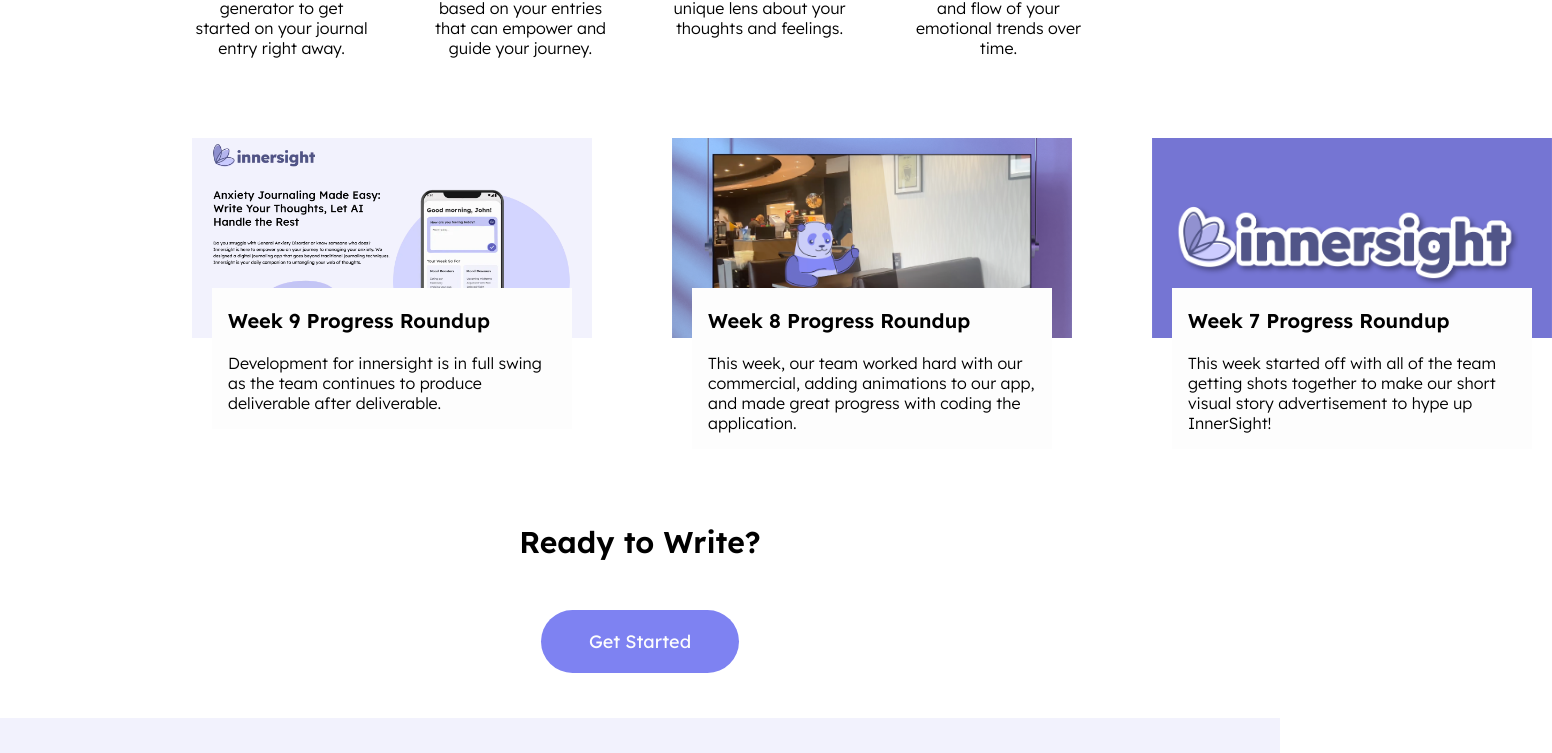
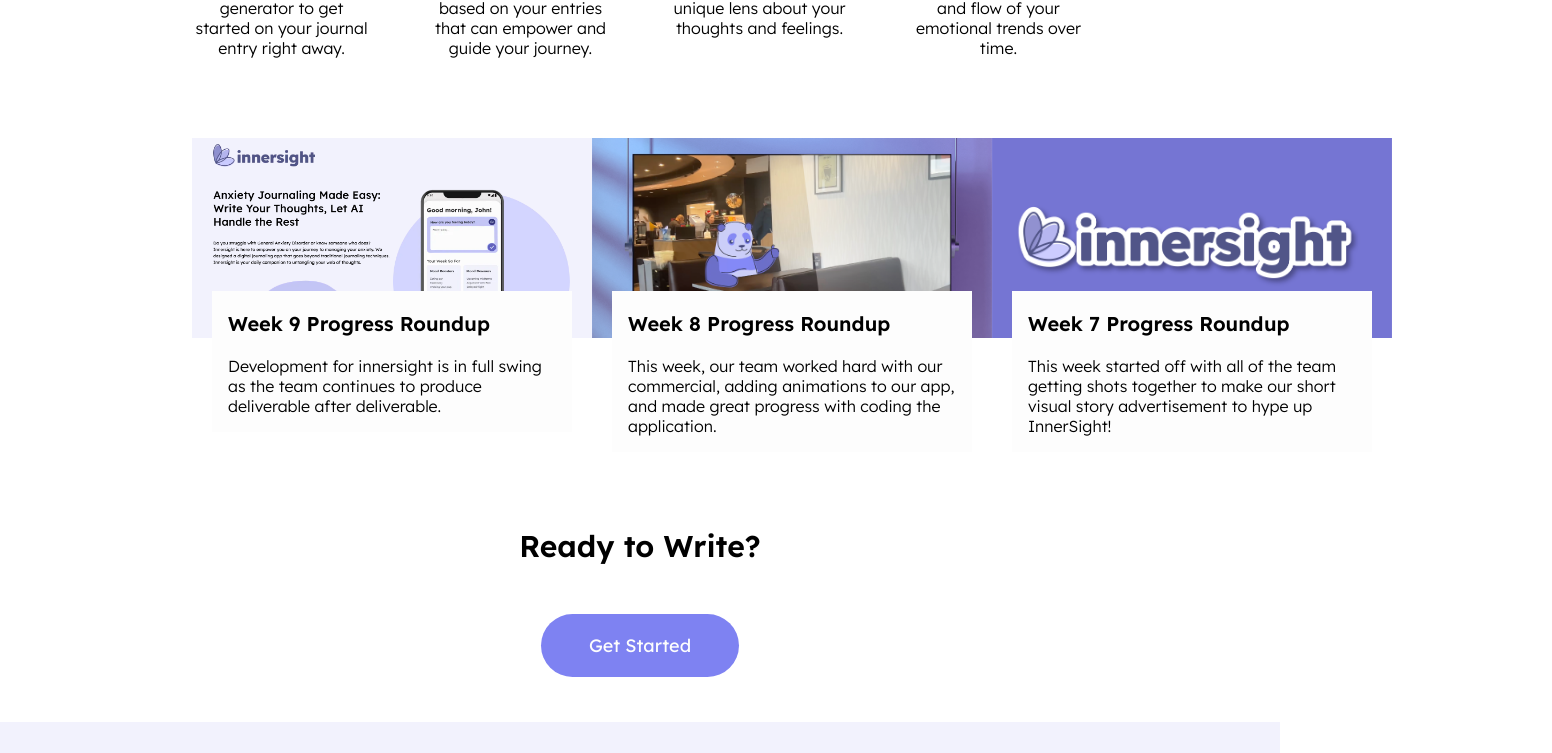
Before and after one commit to Mariessa-Pinto/innersight-customer-landing, a Next.js app: page / in a window 1280 px wide. Shown: the part 1211-1964 px from the top of the page, 1552 px wide, since content can reach past the window. Built offline with nearby package versions, Linux system fonts and the light colour scheme.

Commit message:
realigned the blog posts

```diff
--- a/components/BenefitsSection/Benefits.js
+++ b/components/BenefitsSection/Benefits.js
@@ -37,14 +37,14 @@
                 {
                     blogInfo && blogInfo.post.map((blog, indexBlog) => {
                         return (
-                            <div key={indexBlog}>
+                            <div
+                                key={indexBlog}
+                                className={styles.blogContainer}>
                                 <Link href={blog.link} className={styles.links}>
-                                    <div className={styles.blogContainer}>
-                                        <Image src={blog.img} width={400} height={200} className={styles.blogImage} />
-                                        <div className={styles.blogText}>
-                                            <h3>{blog.title}</h3>
-                                            <p>{blog.excerpt}</p>
-                                        </div>
+                                    <Image src={blog.img} width={400} height={200} className={styles.blogImage} />
+                                    <div className={styles.blogText}>
+                                        <h3>{blog.title}</h3>
+                                        <p>{blog.excerpt}</p>
                                     </div>
                                 </Link>
                             </div>
--- a/components/BenefitsSection/Benefits.module.css
+++ b/components/BenefitsSection/Benefits.module.css
@@ -1,105 +1,116 @@
-.main{
+.main {
     display: flex;
     flex-direction: column;
     gap: 4em;
 }
 
-.links{
+.links {
     text-decoration: none;
     color: inherit;
 }
 
-.links:hover{
+.links:hover {
     color: #6164C3;
 }
 
-.benefits{
+.benefits {
     display: flex;
     flex-direction: column;
     gap: 1rem;
 
 }
 
-.benefitsCards{
+.benefitsCards {
     display: flex;
     flex-direction: row;
     justify-content: space-between;
 }
 
-.benefitContainer{
+.benefitContainer {
     display: flex;
     flex-direction: column;
     width: 20%;
     text-align: center;
 }
 
-.benefitContainer > h3{
+.benefitContainer>h3 {
     height: 2rem;
 }
 
-.blog{
+.blog {
     display: flex;
     flex-direction: row;
-    gap: 5em;
+    justify-content: space-between;
     margin-bottom: 10em;
+    width: 100%;
 }
 
-.blogImage{
+.blogImage {
     object-fit: cover;
 }
 
-.blogContainer{
+.blogContainer {
+    display: flex;
+    flex-direction: column;
+    position: relative;
+}
+
+.blogContainer > Link {
     display: flex;
     flex-direction: column;
     align-items: center;
-    position: relative;
 }
 
-.blogText{
+.blogText {
     background-color: #FDFDFD;
     width: 90%;
     position: absolute;
     top: 75%;
     padding: 0 1em;
     box-sizing: border-box;
+    margin: 0 5%;
 }
 
 /*Tablet*/
 @media only screen and (max-width: 810px) {
 
-.benefitsCards{
+    .benefitsCards {
         flex-wrap: wrap;
     }
 
-.benefitContainer{
+    .benefitContainer {
         width: 50%;
     }
 
-.blog{
+    .blog {
         flex-direction: column;
         gap: 8em;
     }
 
-.blogImage{
+    .blogImage {
         width: 100%;
 
-}
-
-.blogText{
-    width: 100%;
     }
 }
 
 /*Mobile*/
 @media only screen and (max-width: 475px) {
-.benefitContainer{
+    .benefitContainer {
         width: 100%;
 
         align-items: center;
     }
 
-.blog{
+    .blog {
         flex-direction: column;
         gap: 10em;
     }
+
+    .blogContainer{
+        margin-bottom: 2em;
     }
+
+    .benefits > h2{
+        text-align: center;
+    }
+}
```
Lines whose indentation alone changed are shown as unchanged.
